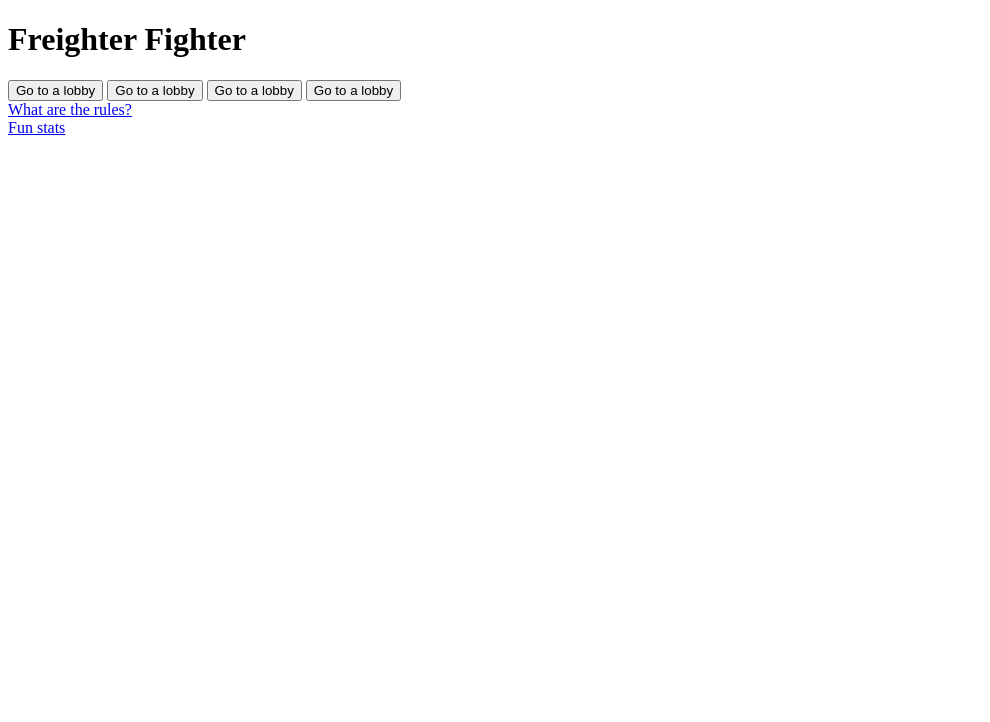
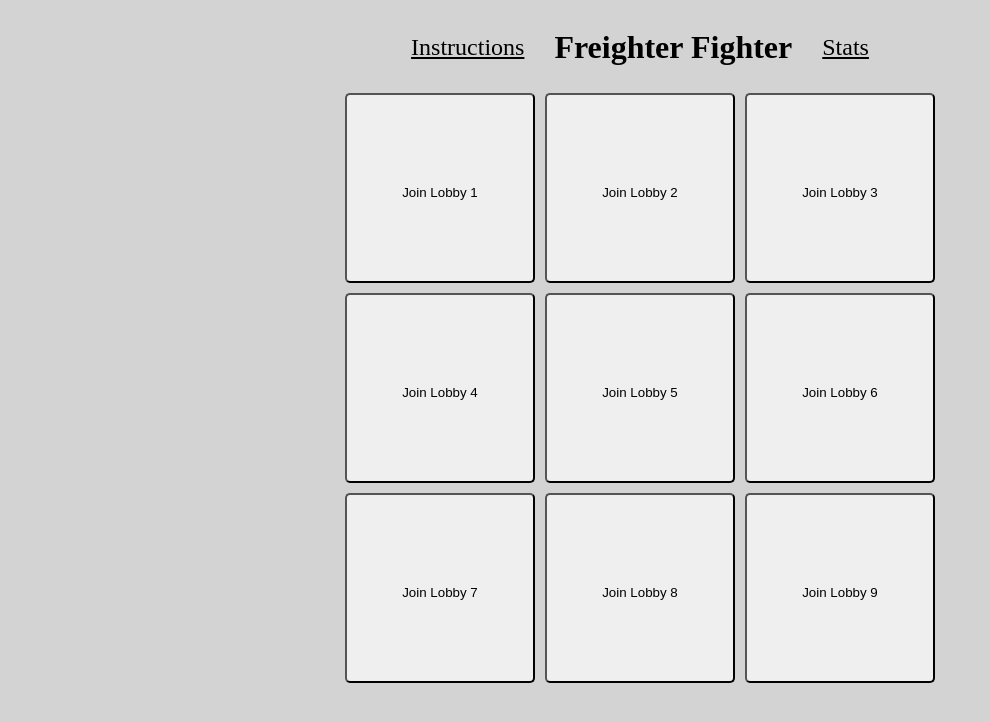
Before and after one commit to josaputra15/freighter-fighter, a Flask app: page / in a window 1280 px wide. Shown: the top 722 px of the page, without its empty margins (0-990 px from the left). Run offline with Flask 3, Linux system fonts and the light colour scheme; data comes from the database, SQL or seed files in the repository; some libraries are stand-ins or nearby versions.

Commit message:
updated lobby creation logic. started working on styling improvements. see new default.css in each html

```diff
--- a/app.py
+++ b/app.py
@@ -29,13 +29,15 @@ socketio = SocketIO(app) # wrap socketio installation into new name - maybe make
 #==============================
 # Globals + Set-Up
 #==============================
+NUM_LOBBIES = 9
+
 lobbiesData = {}
 
 def createLobbies():
     # Create the storage for each
-    for i in range(4):
-        lobbiesData[i] = {}
-        createLobby(i)
+    for i in range(NUM_LOBBIES):
+        lobbiesData[i+1] = {}
+        createLobby(i+1)
 
 def createLobby(lobbyName):
     # make sure that each room is initialized to have 0 connected users
@@ -156,7 +158,7 @@ def reset_db():
 # serve our index.html page when you go to the root page
 @app.get("/")
 def index():
-    return render_template("index.html")
+    return render_template("index.html", numLobbies = NUM_LOBBIES)
 
 @app.get("/rules")
 def rules():
--- /dev/null
+++ b/static/default.css
@@ -0,0 +1,7 @@
+body {
+    background-color: lightgray;
+}
+
+h1 {
+    text-align: center;
+}
--- a/static/index.css
+++ b/static/index.css
@@ -1 +1,43 @@
 /* Put styling for the main page here */
+
+#lobbies {
+    margin:auto;
+    display:grid;
+    justify-content:center;
+    width: 70%;
+    grid-template: 25vmin 25vmin 25vmin / 25vmin 25vmin 25vmin;
+}
+
+a {
+    font-size: x-large;
+    color: black;
+    margin-top: auto;
+    margin-bottom: auto;
+}
+
+.lobbySelector {
+    padding-top: 10px;
+    padding-bottom: 10p;
+    margin: 5px;
+    border-radius: 5px;
+}
+
+.lobbySelector:focus {
+    border: 8px black dashed;
+}
+
+.lobbySelector:hover {
+    border: 8px black dashed;
+}
+
+h1 {
+    margin-left: 30px;
+    margin-right: 30px;
+}
+
+header {
+    display: flex;
+    flex-direction: row;
+    align-content: center;
+    justify-content: center;
+}
--- a/static/index.js
+++ b/static/index.js
@@ -2,14 +2,13 @@
 // open our socket connection to the server
 var socket = io();
 
-lobbies = document.getElementsByClassName("lobbySelector");
+const NUM_LOBBIES = document.getElementById("lobbyNum").getAttribute("content");
+let lobbies = document.getElementById("lobbies");
 
-// add listener for each button that checks whether the lobby is open. if it is, launches socket.on(exists) which changes to that page
-for (let i=0; i < lobbies.length; i++) {
-    lobbies[i].addEventListener("click", () => {
-        console.log(i);
-        socket.emit('exists', i);
-    })
+// create a lobby for our total number of lobbies
+for (let i=0; i < NUM_LOBBIES; i++) {
+    lobbies.appendChild(createButton(i+1))
+    console.log("created button");
 }
 
 // responds to a exists message, which changes you to that page if it's available
@@ -22,3 +21,18 @@ socket.on('exists', (num, available) => {
         alert("that room is not available");
     }
 })
+
+// add listener for each button that checks whether the lobby is open. if it is, launches socket.on(exists) which changes to that page
+// also creates the element for the button
+function createButton(number) {
+    let button = document.createElement("button");
+    button.className = "lobbySelector";
+    button.id = number;
+    button.innerText = "Join Lobby "+number;
+
+    button.addEventListener("click", () => {
+        console.log(number);
+        socket.emit('exists', number);
+    })
+    return button;
+}
--- a/templates/index.html
+++ b/templates/index.html
@@ -2,21 +2,19 @@
 <html>
     <head>
         <script src="https://cdn.socket.io/4.7.2/socket.io.min.js"></script>    <!-- Load the socketIO installation to use in our JS -->
+        <link rel="stylesheet" href="static/default.css">
+        <link rel="stylesheet" href="static/index.css">
     </head>
 
+    <meta id="lobbyNum" name="numLobbies" content={{numLobbies}}>
     <body>
-        <h1> Freighter Fighter </h1>
+        <header>
+            <a href="rules">Instructions</a>
+            <h1> Freighter Fighter </h1>
+            <a href="stats">Stats</a>
+        </header>
+
+        <div id="lobbies"></div>
     </body>
-
-    <div id="lobbies">
-        <button class="lobbySelector"> Go to a lobby</button>
-        <button class="lobbySelector"> Go to a lobby</button>
-        <button class="lobbySelector"> Go to a lobby</button>
-        <button class="lobbySelector"> Go to a lobby</button>
-    </div>
-    <div id="funLinks">
-        <div id="rulesRouting"><a href="rules">What are the rules?</a></div>
-        <div id="statsRouting"><a href="stats">Fun stats</a></div>
-    </div>
-    <script src="static/index.js"></script>
+    <script src="static/index.js" defer></script>
 </html>
--- a/templates/lobby.html
+++ b/templates/lobby.html
@@ -6,6 +6,7 @@
         <script defer src="static/placement.js"></script>
 
 
+        <link rel="stylesheet" href="static/default.css">
         <link rel="stylesheet" href="static/lobby.css">
     </head>
 
--- a/templates/rules.html
+++ b/templates/rules.html
@@ -2,7 +2,7 @@
 <head>
     <title>The Rules</title>
     <!-- Index's CSS might be fine to use here? And I'm not convinced the rules page needs JS -->
-    <link rel="stylesheet" href="static/index.css">
+    <link rel="stylesheet" href="static/default.css">
 </head>
 <body>
     <h1>The Rules of Warfare</h1>
--- a/templates/stats.html
+++ b/templates/stats.html
@@ -1,7 +1,7 @@
 <!DOCTYPE html>
 <head>
     <title>Stats!</title>
-    <link rel="stylesheet" href="static/lobby.css">
+    <link rel="stylesheet" href="static/default.css">
 </head>
 <body>
     <!-- Some Jinja nonsense -->
```
